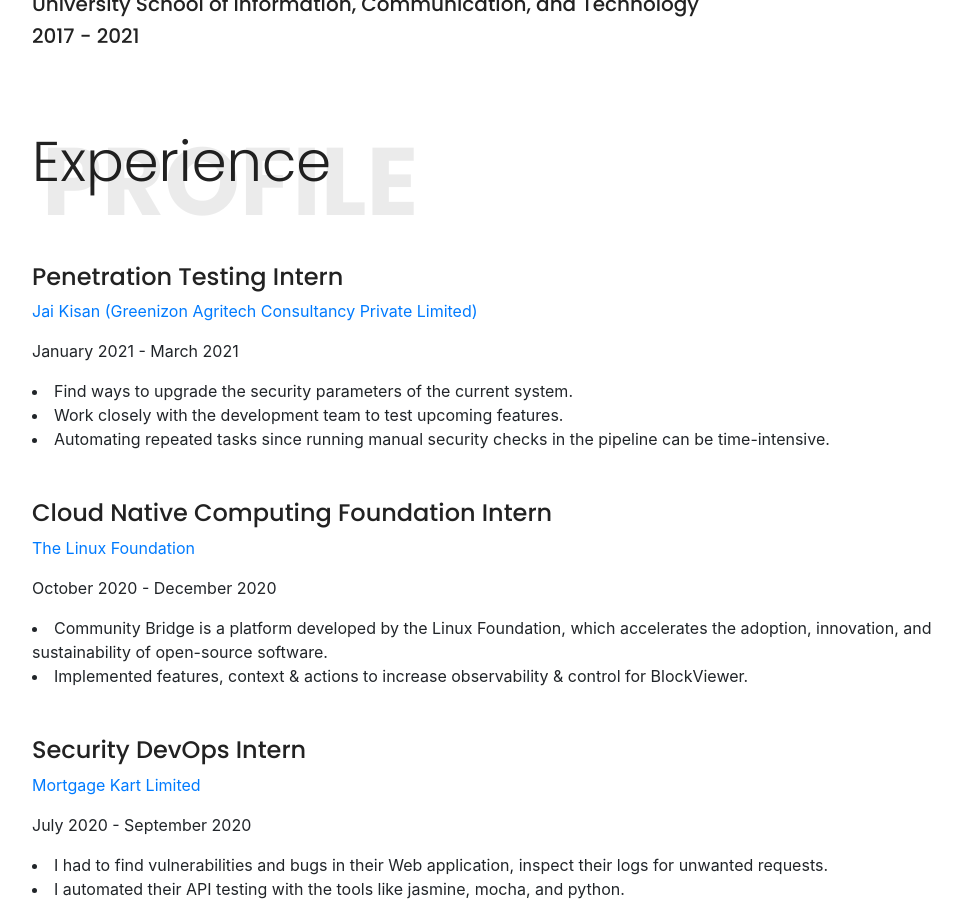
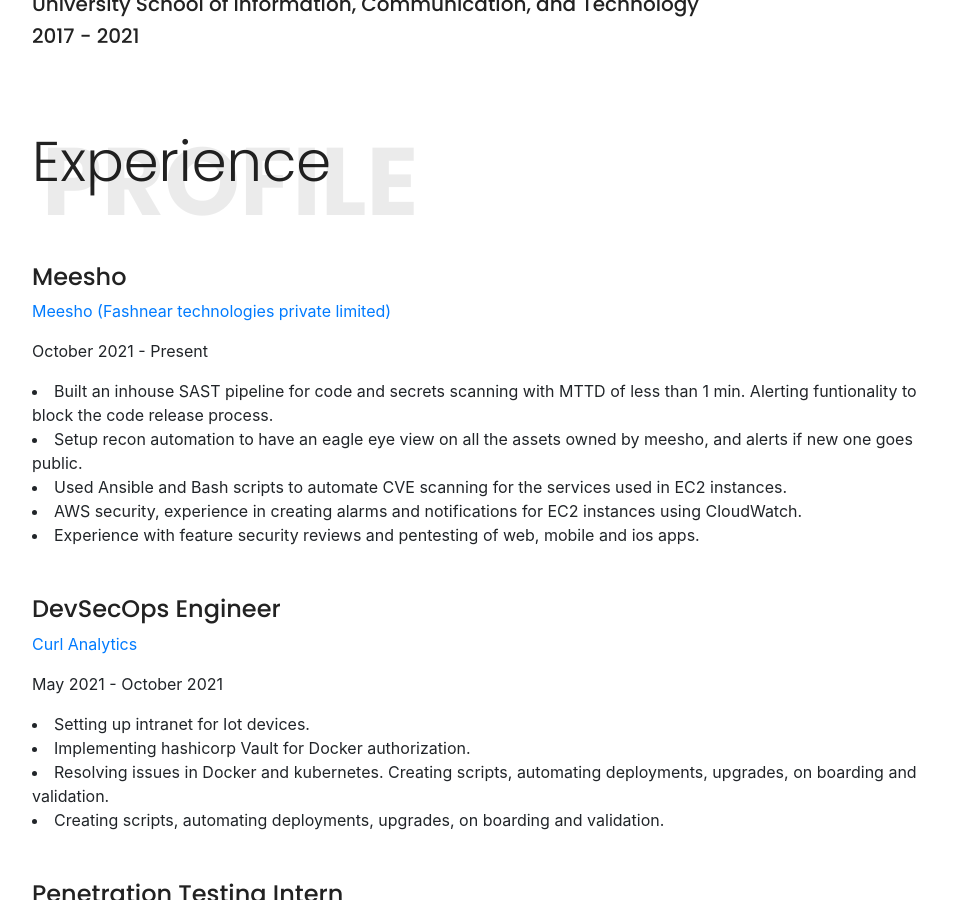
Before and after one commit to Siddharth-Rajput/Siddharth-Rajput.github.io, a Jekyll site: the page index.html, which Jekyll copies as it is, in a window 1280 px wide and 900 px high, scrolled down 2154 px. Shown: the whole window, without its empty margins (53-1015 px from the left). Built offline with Jekyll 4.4.1, drawn with Linux system fonts in a browser that asks for light colours; nearby versions of some CDN libraries.

Commit message:
updated index.html

```diff
--- a/index.html
+++ b/index.html
@@ -256,6 +256,39 @@
                 <div class="row d-flex">
                     <div class="col-md-10">
                         <div class="mt-3">
+
+                            <div class="py-4">
+                                <div class="desc">
+                                    <h4>Meesho</h4>
+                                    <p><a href="https://www.meesho.com/">Meesho (Fashnear technologies private limited)</a></p>
+                                </div>
+                                <div>
+                                    <p>October 2021 - Present</p>
+                                </div>
+                                <div>
+                                    <li>Built an inhouse SAST pipeline for code and secrets scanning with MTTD of less than 1 min. Alerting funtionality to block the code release process.</li>
+                                    <li>Setup recon automation to have an eagle eye view on all the assets owned by meesho, and alerts if new one goes public.</li>
+                                    <li>Used Ansible and Bash scripts to automate CVE scanning for the services used in EC2 instances.</li>
+                                    <li>AWS security, experience in creating alarms and notifications for EC2 instances using CloudWatch.</li>
+                                    <li>Experience with feature security reviews and pentesting of web, mobile and ios apps.</li>
+                                </div>
+                            </div>
+
+                            <div class="py-4">
+                                <div class="desc">
+                                    <h4>DevSecOps Engineer</h4>
+                                    <p><a href="https://curl.tech/">Curl Analytics</a></p>
+                                </div>
+                                <div>
+                                    <p>May 2021 - October 2021</p>
+                                </div>
+                                <div>
+                                    <li>Setting up intranet for Iot devices.</li>
+                                    <li>Implementing hashicorp Vault for Docker authorization.</li>
+                                    <li>Resolving issues in Docker and kubernetes. Creating scripts, automating deployments, upgrades, on boarding and validation.</li>
+                                    <li>Creating scripts, automating deployments, upgrades, on boarding and validation.</li>
+                                </div>
+                            </div>
 
                             <div class="py-4">
                                 <div class="desc">
```
